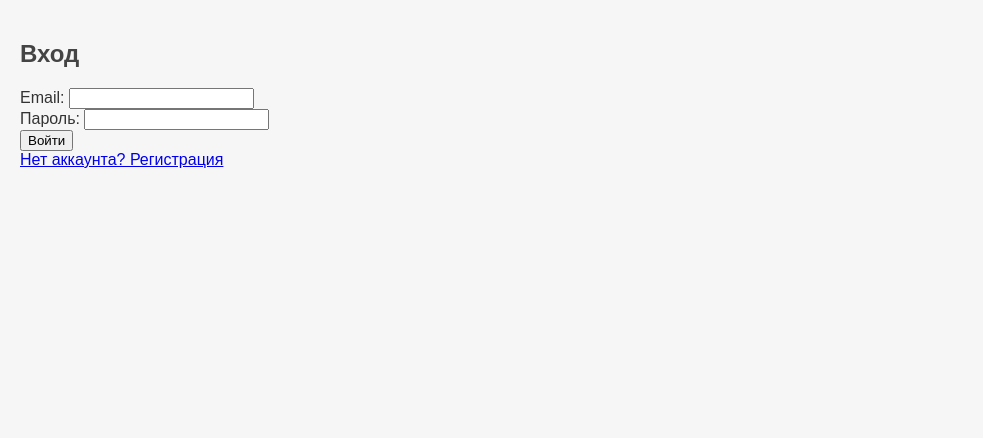
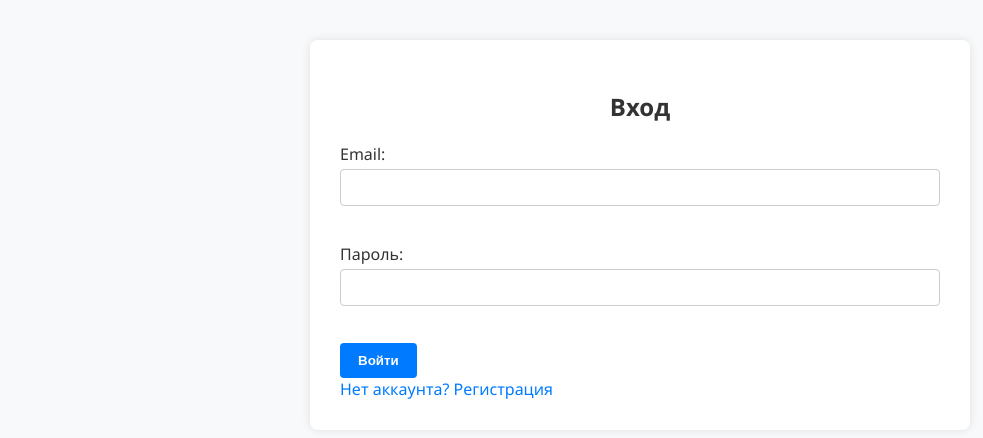
Before and after one commit to sHaDoX95/Edu_Platform, a PHP site: page /auth/login in a window 1280 px wide. Shown: the top 438 px of the page, without its empty margins (0-983 px from the left). Run offline with PHP 8.4, Linux system fonts and the light colour scheme; some libraries are stand-ins or nearby versions.

Commit message:
Добавил стили

```diff
--- a/app/public/css/style.css
+++ b/app/public/css/style.css
@@ -1,58 +1,94 @@
 body {
-    font-family: Arial, sans-serif;
-    background-color: #f6f6f6;
+    font-family: 'Segoe UI', Tahoma, Geneva, Verdana, sans-serif;
+    background-color: #f8f9fa;
     color: #333;
     margin: 0;
-    padding: 20px;
+    padding: 0;
+}
+
+.container {
+    width: 90%;
+    max-width: 600px;
+    margin: 40px auto;
+    background: white;
+    padding: 30px;
+    border-radius: 8px;
+    box-shadow: 0 0 10px rgba(0, 0, 0, 0.1);
+}
+
+h2, h3 {
+    text-align: center;
+    margin-bottom: 20px;
+}
+
+form label {
+    display: block;
+    margin-bottom: 15px;
+}
+
+input[type="text"],
+input[type="email"],
+input[type="password"] {
+    width: 100%;
+    padding: 10px;
+    margin-top: 4px;
+    border: 1px solid #ccc;
+    border-radius: 4px;
+    box-sizing: border-box;
+}
+
+button {
+    background-color: #007bff;
+    color: white;
+    padding: 10px 18px;
+    border: none;
+    border-radius: 4px;
+    cursor: pointer;
+    font-weight: bold;
+}
+
+button:hover {
+    background-color: #0056b3;
+}
+
+a {
+    color: #007bff;
+    text-decoration: none;
+}
+
+a:hover {
+    text-decoration: underline;
 }
 
 nav {
-    background: #333;
-    color: #fff;
+    background: #343a40;
+    color: white;
     padding: 10px;
-    margin-bottom: 20px;
-    border-radius: 6px;
+    text-align: center;
 }
 
 nav a {
-    color: #fff;
-    margin-right: 10px;
-    text-decoration: none;
-    font-weight: bold;
+    color: #ffc107;
+    margin: 0 10px;
 }
 
-nav a:hover {
-    text-decoration: underline;
+hr {
+    border: none;
+    border-top: 1px solid #ccc;
+    margin: 20px 0;
 }
 
-h2, h3 {
-    color: #444;
-}
-
-ul {
-    list-style-type: none;
-    padding: 0;
-}
-
-li.course-card {
-    background: #fff;
-    padding: 15px;
-    margin-bottom: 10px;
-    border-radius: 8px;
-    box-shadow: 0 2px 4px rgba(0,0,0,0.1);
+.progress-bar-container {
+    background: #e9ecef;
+    width: 100%;
+    height: 12px;
+    border-radius: 6px;
+    overflow: hidden;
+    margin-top: 5px;
 }
 
 .progress-bar {
-    background: #eee;
-    border-radius: 4px;
-    height: 10px;
-    width: 200px;
-    margin-top: 5px;
-    margin-bottom: 5px;
+    background: #28a745;
+    height: 100%;
+    transition: width 0.3s ease-in-out;
 }
-
-.progress-bar-inner {
-    background: #4caf50;
-    height: 100%;
-    border-radius: 4px;
-}
--- a/app/views/auth/login.php
+++ b/app/views/auth/login.php
@@ -6,6 +6,7 @@
     <link rel="stylesheet" href="/css/style.css">
 </head>
 <body>
+    <div class="container">
         <h2>Вход</h2>
         <form method="POST">
             <label>Email: <input type="email" name="email" required></label><br>
@@ -14,5 +15,6 @@
         </form>
         <a href="/auth/register">Нет аккаунта? Регистрация</a>
         <?php if (!empty($error)) echo "<p style='color:red'>$error</p>"; ?>
+    </div>
 </body>
 </html>
--- a/app/views/auth/register.php
+++ b/app/views/auth/register.php
@@ -6,6 +6,7 @@
     <link rel="stylesheet" href="/css/style.css">
 </head>
 <body>
+    <div class="container">
         <h2>Регистрация</h2>
         <form method="POST">
             <label>Имя: <input type="text" name="name" required></label><br>
@@ -14,5 +15,6 @@
             <button type="submit">Зарегистрироваться</button>
         </form>
         <a href="/auth/login">Уже есть аккаунт? Войти</a>
+    </div>
 </body>
 </html>
--- a/app/views/course/index.php
+++ b/app/views/course/index.php
@@ -8,6 +8,7 @@
     <link rel="stylesheet" href="/css/style.css">
 </head>
 <body>
+    <div class="container">
         <nav>
             <p>
                 Вы вошли как <strong><?= htmlspecialchars($user['name']) ?></strong> |
@@ -27,5 +28,6 @@
             </li>
         <?php endforeach; ?>
         </ul>
+    </div>
 </body>
 </html>
--- a/app/views/course/show.php
+++ b/app/views/course/show.php
@@ -8,6 +8,7 @@
     <link rel="stylesheet" href="/css/style.css">
 </head>
 <body>
+    <div class="container">
         <nav>
             <p>
                 Вы вошли как <strong><?= htmlspecialchars($user['name']) ?></strong> |
@@ -40,5 +41,6 @@
         </ol>
 
         <a href="/course">← Назад к списку курсов</a>
+    </div>
 </body>
 </html>
--- a/app/views/home.php
+++ b/app/views/home.php
@@ -8,6 +8,7 @@
     <link rel="stylesheet" href="/css/style.css">
 </head>
 <body>
+    <div class="container">
         <h2>👤 Личный кабинет</h2>
 
         <nav>
@@ -35,13 +36,14 @@
                     <strong><?= htmlspecialchars($course['title']) ?></strong><br>
                     <small><?= htmlspecialchars($course['description']) ?></small><br>
                     ✅ Пройдено <?= $done ?> из <?= $total ?> уроков (<?= $percent ?>%)
-                <div style="background: #eee; width: 200px; height: 10px; border-radius: 4px; margin-top: 4px;">
-                    <div style="width: <?= $percent ?>%; height: 100%; background: #4caf50; border-radius: 4px;"></div>
+                    <div class="progress-bar-container">
+                        <div class="progress-bar" style="width: <?= $percent ?>%"></div>
                     </div>
                     <a href="/course/show?id=<?= $course['id'] ?>">📖 Перейти к курсу</a>
                 </li>
             <?php endforeach; ?>
             </ul>
         <?php endif; ?>
+    </div>
 </body>
 </html>
```
Lines whose indentation alone changed are shown as unchanged.
